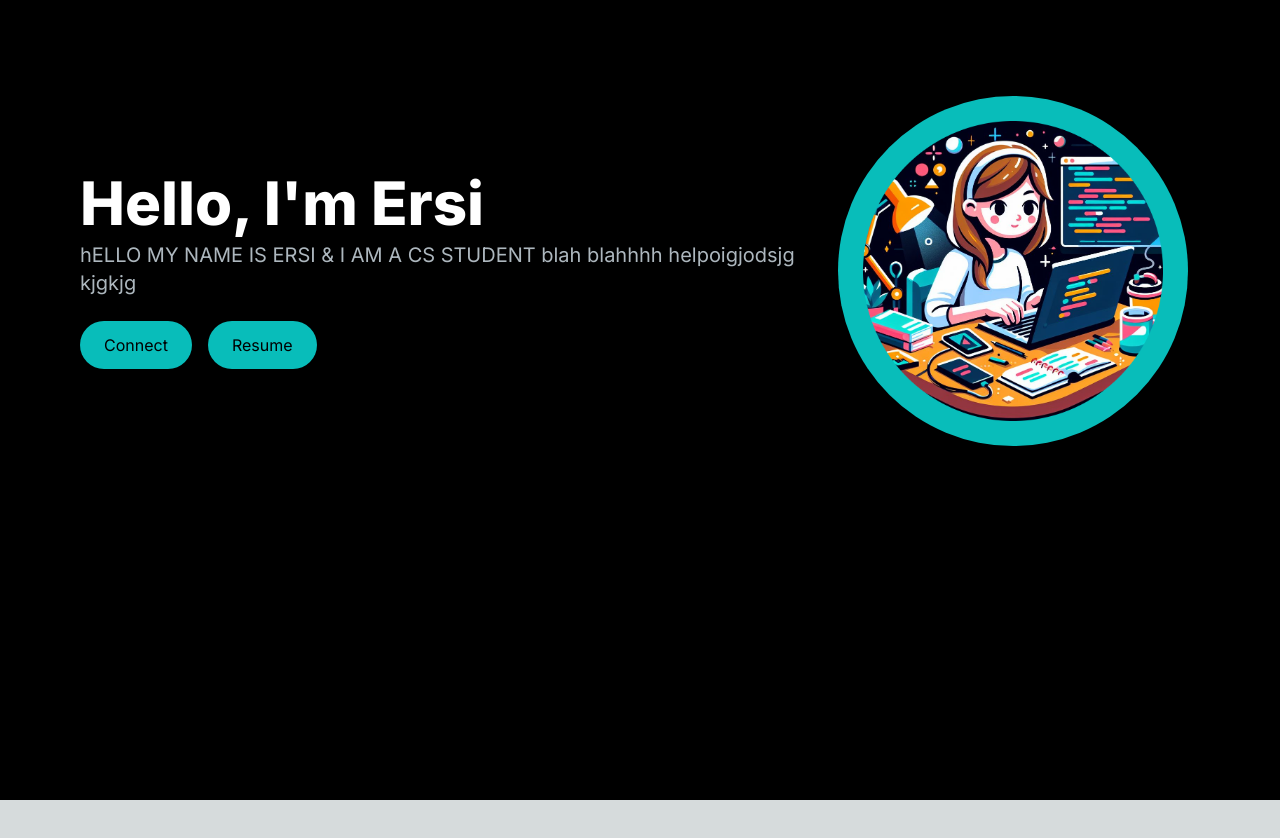
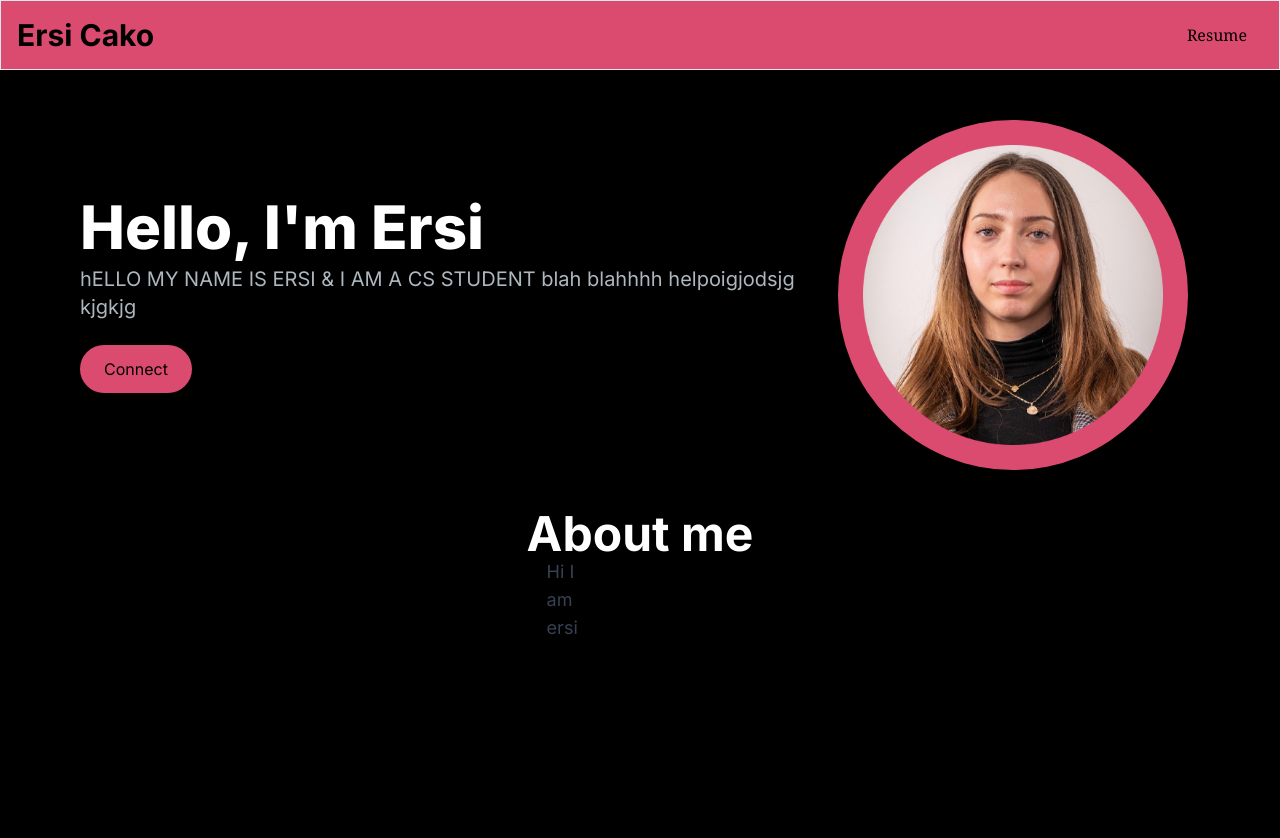
Before and after one commit to ersi012/Portfolio, a Next.js app: page / in a window 1280 px wide. Shown: the top 838 px of the page. Before the commit the page ends 800 px from the top, so only its background shows below. Built offline with nearby package versions, Linux system fonts and the light colour scheme.

Commit message:
creating a blueprint

```diff
--- /dev/null
+++ b/src/app/components/About.jsx
@@ -0,0 +1,22 @@
+import React from "react";
+
+const About =() => {
+    return(
+    <div className="flex min-h-screen flex-col bg-black container mx-auto px-20 py-10">
+      <div className="col-span-8 place-self-center">
+       <h2 className="text-5xl font-bold place-self-center text-white">About me</h2>
+       <div className="flex flex-col md:flex-row items-center mt-10 md:mt-0 md:-mx-4">
+          <div className="w-full md:w-1/2 mt-5 md:mt-0 md:px-4">
+            <p className="text-lg text-gray-700 px-5">
+            Hi I am ersi
+            </p>
+          </div>
+        </div>
+        <div className="flex justify-center mt-5">
+        </div>
+      </div>
+    </div>
+  );
+};
+
+export default About;
--- /dev/null
+++ b/src/app/components/Connect.jsx
@@ -0,0 +1,22 @@
+import React from "react";
+
+const About =() => {
+    return(
+    <div className="flex min-h-screen flex-col bg-black container mx-auto px-20 py-10">
+      <div className="col-span-8 place-self-center">
+       <h2 className="text-5xl font-bold place-self-center text-white">Let's connect!</h2>
+       <div className="flex flex-col md:flex-row items-center mt-10 md:mt-0 md:-mx-4">
+          <div className="w-full md:w-1/2 mt-5 md:mt-0 md:px-4">
+            <p className="text-lg text-gray-700 px-5">
+            Hi I am ersi
+            </p>
+          </div>
+        </div>
+        <div className="flex justify-center mt-5">
+        </div>
+      </div>
+    </div>
+  );
+};
+
+export default About;
--- a/src/app/components/Header.jsx
+++ b/src/app/components/Header.jsx
@@ -4,7 +4,7 @@ import Image from 'next/image'
 const Header = () => {
   return (
     <section>
-      <div className="grid grid-cols-1 lg:grid-cols-12">
+      <div className="grid grid-cols-1 lg:grid-cols-12 mt-20 ">
         <div className="col-span-8 place-self-center">
           <h1 className="text-white text-5xl lg:text-6xl font-extrabold">Hello, I'm Ersi</h1>
           <p className="text-[#ADB7BE] mt-2 mb-6 text-lg lg:text-xl">
@@ -13,13 +13,12 @@ const Header = () => {
             helpoigjodsjg kjgkjg
           </p>
           <div>
-            <button className="px-6 py-3 rounded-full mr-4  bg-[#08BDBA] hover:bg-slate-200 text-black ">Connect</button>
-            <button className="px-6 py-3 rounded-full mr-4  bg-[#08BDBA] hover:bg-slate-200 text-black ">Resume</button>
+            <button className="px-6 py-3 rounded-full mr-4  bg-[#DB4B6F] hover:bg-slate-200 text-black ">Connect</button>
           </div>
         </div>
 
         <div className="col-span-4 place-self-center mt-5 lg:mt-0">
-          <div className="rounded-full bg-[#08BDBA] w-[350px] h-[350px] relative">
+          <div className="rounded-full bg-[#DB4B6F] w-[350px] h-[350px] relative">
             <Image
               src="/images/Avatar.png"
               alt="Avatar"
--- /dev/null
+++ b/src/app/components/MenuOverlay.jsx
@@ -0,0 +1,16 @@
+import React from "react";
+import NavLink from "./NavLink";
+
+const MenuOverlay = ({ links }) => {
+  return (
+    <ul className="flex flex-col py-4 items-center">
+      {links.map((link, index) => (
+        <li key={index}>
+          <NavLink href={link.path} title={link.title} />
+        </li>
+      ))}
+    </ul>
+  );
+};
+
+export default MenuOverlay;
--- /dev/null
+++ b/src/app/components/NavLink.jsx
@@ -0,0 +1,14 @@
+import Link from "next/link";
+
+const NavLink = ({ href, title }) => {
+  return (
+    <Link
+      href={href}
+      className="'block py-2 pl-3 pr-4 mb-8  bg-[#DB4B6F]  text-black font-serif rounded-full sm-text-xl hover:bg-slate-200 place-content-center'"
+    >
+      {title}
+    </Link>
+  );
+};
+
+export default NavLink;
--- a/src/app/components/Navbar.jsx
+++ b/src/app/components/Navbar.jsx
@@ -1,12 +1,70 @@
-import React from 'react'
-import Link from 'next/link'
+"use client";
+import Link from "next/link";
+import React, { useState } from "react";
+import NavLink from "./NavLink";
+import { Bars3Icon, XMarkIcon } from "@heroicons/react/24/solid";
+import MenuOverlay from "./MenuOverlay";
+
+const navLinks = [
+  // {
+  //   title: "About",
+  //   path: "#about",
+  // },
+  // {
+  //   title: "Projects",
+  //   path: "#projects",
+  // },
+  {
+    title: "Resume",
+    path: "#resume",
+  },
+  // {
+  //   title: "Connect",
+  //   path: "#connect",
+  // },
+];
 
 const Navbar = () => {
+  const [navbarOpen, setNavbarOpen] = useState(false);
+
   return (
-    <div className='mb-8'>
-        <Link href={'/'} classname="text-bold text-[#08BDBA] text-3xl"> Ersi</Link>
-    </div>
-  )
-}
+    <nav className="fixed mx-auto border top-0 left-0 right-0 z-10  bg-[#DB4B6F]  bg-opacity-100">
+      <div className="flex container lg:py-4 flex-wrap items-center justify-between mx-auto px-4 py-2">
+        <Link
+          href={"/"}
+          className="text-black text-3xl  font-bold">
+          Ersi Cako
+        </Link>
+        <div className="mobile-menu block md:hidden ">
+          {!navbarOpen ? (
+            <button
+              onClick={() => setNavbarOpen(true)}
+              className="flex items-center px-3 py-2 border rounded border-slate-200 text-slate-200 hover:text-white hover:border-white"
+            >
+              <Bars3Icon className="h-5 w-5" />
+            </button>
+          ) : (
+            <button
+              onClick={() => setNavbarOpen(false)}
+              className="flex items-center px-3 py-4 border rounded border-slate-200 text-slate-200 hover:text-white hover:border-white"
+            >
+              <XMarkIcon className="h-5 w-5" />
+            </button>
+          )}
+        </div>
+        <div className="menu hidden md:block md:w-auto" id="navbar">
+          <ul className="flex p-4 md:p-0 md:flex-row md:space-x-8 mt-0">
+            {navLinks.map((link, index) => (
+              <li key={index}>
+                <NavLink href={link.path} title={link.title} />
+              </li>
+            ))}
+          </ul>
+        </div>
+      </div>
+      {navbarOpen ? <MenuOverlay links={navLinks} /> : null}
+    </nav>
+  );
+};
 
-export default Navbar
+export default Navbar;
--- /dev/null
+++ b/src/app/components/ProjectCard.jsx
@@ -0,0 +1,24 @@
+import React from "react";
+import Link from "next/link";
+
+const SiteCard = ({ url, imgUrl, title, description }) => {
+    return (
+      <div style={{ cursor: "pointer" }}>
+        <Link href={url} passHref>
+        <div
+          className="h-72 md:h-96 rounded-t-xl relative group"
+          style={{ background: `url(${imgUrl})`, backgroundSize: "cover" }}
+        >
+          <div className="overlay items-center justify-center absolute top-0 left-0 w-full h-full bg-[#181818] bg-opacity-0 hidden group-hover:flex group-hover:bg-opacity-80 transition-all duration-500 ">
+          </div>
+        </div>
+        <div className="text-white rounded-b-xl mt-3 bg-[#181818] py-6 px-4">
+          <h5 className="text-2xl font-semibold mb-2">{title}</h5>
+          <p className="text-[#ADB7BE]">{description}</p>
+        </div>
+      </Link>
+      </div>
+  );
+};
+
+export default SiteCard;
--- /dev/null
+++ b/src/app/components/Projects.jsx
@@ -0,0 +1,40 @@
+import React from 'react';
+import ProjectCard from "./ProjectCard";
+
+const Projects = () => {
+  const Data = [
+    {
+      id: 1,
+      title: "Marine Guardians",
+    //   description: "425 Congress St.",
+      image: "./images/Avatar.png",
+      url: "/MarineGuardians",
+    },
+
+  ];
+
+  return (
+    <div className="flex min-h-screen flex-col bg-black container mx-auto px-20 py-10">
+      <div className="max-w-7xl px-5 sm:px-6 lg:px-8">
+        <h2 className="text-5xl font-bold place-self-center text-white mb-8">Projects</h2>
+        <div className="grid grid-cols-1 md:grid-cols-3 lg:grid-cols-4 gap-4 mb-7">
+        {Data.map((card) => {
+          return (
+            <ProjectCard
+              key={card.id}
+              url={card.url}
+              title={card.title}
+              description={card.description}
+              imgUrl={card.image}
+            />
+          );
+        })}
+
+        </div>
+      </div>
+    </div>
+
+  );
+};
+
+export default Projects;
--- a/src/app/page.js
+++ b/src/app/page.js
@@ -1,12 +1,20 @@
 import Image from 'next/image'
 import Header from './components/Header'
 import Navbar from './components/Navbar'
+import About from './components/About'
+import Projects from './components/Projects'
+import Connect from './components/Connect'
 
 export default function Home() {
   return (
     <main className="flex min-h-screen flex-col bg-black container mx-auto px-20 py-10">
       <Navbar />
+      <div className=''>
       <Header />
+      <About />
+      <Projects/>
+      <Connect />
+      </div>
     </main>
   )
 }
```
Also changed, not shown: package.json (+6 -5 lines), public/images/Avatar.png, src/app/MarineGuardians/page.js (added), 1 other file (tests, documents, lock files or other folders).
